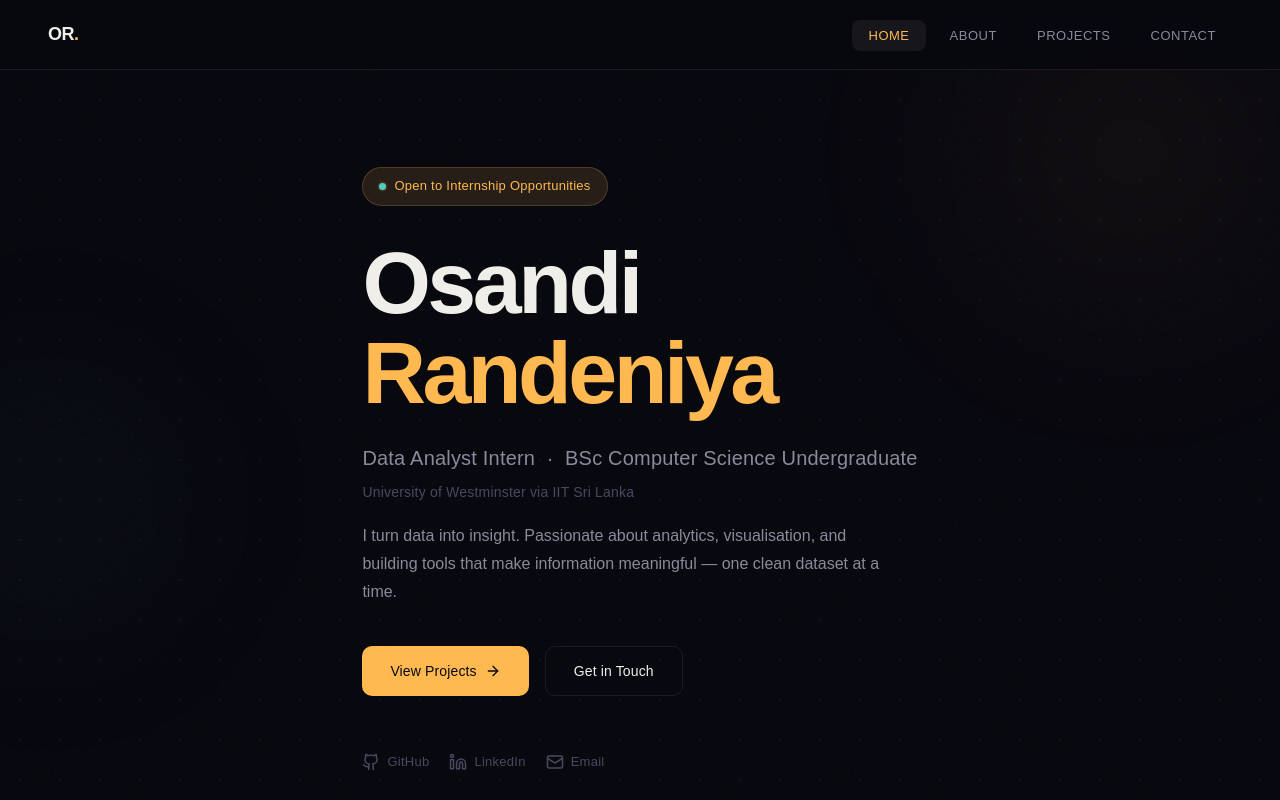
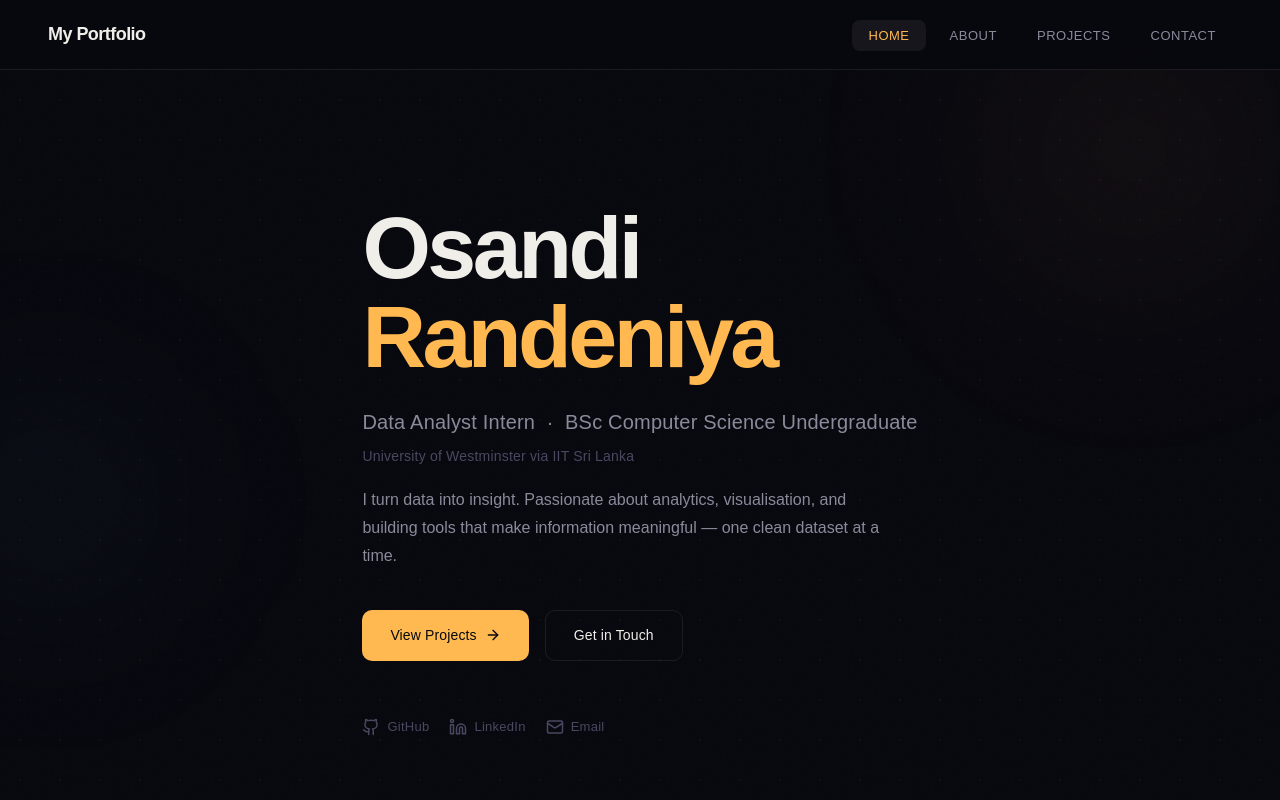
Before and after one commit to osandipabasara-design/personal-portfolio, a React (Vite) app: page / in a window 1280 px wide. Shown: the top 800 px of the page. Built offline with nearby package versions, Linux system fonts and the light colour scheme.

Commit message:
added my image

```diff
--- a/src/components/Navbar.tsx
+++ b/src/components/Navbar.tsx
@@ -18,7 +18,7 @@ const Navbar: React.FC = () => {
   return (
     <nav style={{ boxShadow: scrolled ? '0 4px 30px rgba(0,0,0,0.3)' : 'none' }}>
       <span className="nav-logo">
-        OR<span>.</span>
+        My Portfolio
       </span>
 
       <ul className={`nav-links${open ? ' open' : ''}`}>
--- a/src/pages/About.tsx
+++ b/src/pages/About.tsx
@@ -72,6 +72,36 @@ const About: React.FC = () => {
             <div className="anim-fade-up-2">
               <div
                 style={{
+                  width: 140,
+                  height: 140,
+                  borderRadius: '50%',
+                  overflow: 'hidden',
+                  marginBottom: 28,
+                  border: '2px solid var(--accent)',
+                  padding: 4,
+                  boxShadow: '0 10px 30px rgba(0,0,0,0.5)',
+                }}
+              >
+                <img
+                  src="/profile.jpg"
+                  alt="Osandi Randeniya"
+                  style={{
+                    width: '100%',
+                    height: '100%',
+                    objectFit: 'cover',
+                    objectPosition: 'center top',
+                    borderRadius: '50%',
+                    background: 'var(--bg-card2)',
+                  }}
+                  onError={e => {
+                    (e.target as HTMLImageElement).src =
+                      'https://ui-avatars.com/api/?name=Osandi+Randeniya&background=ffb950&color=08080f&size=150';
+                  }}
+                />
+              </div>
+
+              <div
+                style={{
                   fontSize: 17,
                   lineHeight: 1.85,
                   color: 'var(--text-secondary)',
@@ -96,7 +126,7 @@ const About: React.FC = () => {
                 <p>
                   I'm actively seeking a{' '}
                   <span style={{ color: 'var(--teal)', fontWeight: 500 }}>
-                    Data Analyst Internship
+                    Data Analyst Role
                   </span>{' '}
                   where I can apply my analytical skills, contribute to real business
                   insights, and grow in a hands-on, professional environment.
--- a/src/pages/Contact.tsx
+++ b/src/pages/Contact.tsx
@@ -65,7 +65,7 @@ const Contact: React.FC = () => {
           <span className="section-label anim-fade-up-1">Let's Connect</span>
           <h1 className="section-title anim-fade-up-2">Get in Touch</h1>
           <p className="section-sub anim-fade-up-3">
-            Open to internship opportunities, collaborations, and conversations. Reach
+            Open to general opportunities, collaborations, and conversations. Reach
             out — I'd love to hear from you.
           </p>
         </div>
@@ -119,7 +119,7 @@ const Contact: React.FC = () => {
                   name="subject"
                   value={form.subject}
                   onChange={handleChange}
-                  placeholder="Internship opportunity, collaboration..."
+                  placeholder="Career opportunity, collaboration..."
                 />
               </div>
 
@@ -318,24 +318,7 @@ const Contact: React.FC = () => {
                 </div>
               </div>
 
-              {/* Availability note */}
-              <div
-                style={{
-                  padding: '20px 24px',
-                  borderRadius: 14,
-                  background: 'linear-gradient(135deg, rgba(255,185,80,0.08), rgba(78,205,196,0.06))',
-                  border: '1px solid var(--border-hover)',
-                  fontSize: 14,
-                  color: 'var(--text-secondary)',
-                  lineHeight: 1.7,
-                }}
-              >
-                <span style={{ display: 'block', fontWeight: 600, color: 'var(--accent)', marginBottom: 6, fontSize: 13, textTransform: 'uppercase', letterSpacing: '0.06em' }}>
-                  Currently Available
-                </span>
-                Open to internship opportunities in data analytics, web development, or
-                software engineering. Based in Sri Lanka — remote-friendly.
-              </div>
+
             </div>
           </div>
         </div>
--- a/src/pages/Home.tsx
+++ b/src/pages/Home.tsx
@@ -34,31 +34,7 @@ const Home: React.FC = () => {
       >
         <div className="container">
           <div style={{ maxWidth: 720 }}>
-            {/* Status badge */}
-            <div className="anim-fade-up-1" style={{ marginBottom: 32 }}>
-              <span
-                className="badge"
-                style={{
-                  display: 'inline-flex',
-                  alignItems: 'center',
-                  gap: 8,
-                  padding: '8px 16px',
-                  fontSize: 13,
-                }}
-              >
-                <span
-                  style={{
-                    width: 7,
-                    height: 7,
-                    borderRadius: '50%',
-                    background: '#4ecdc4',
-                    animation: 'pulse-glow 2s infinite',
-                    flexShrink: 0,
-                  }}
-                />
-                Open to Internship Opportunities
-              </span>
-            </div>
+
 
             {/* Name */}
             <h1
```
Also changed, not shown: public/profile.jpg (added), 1 other file (tests, documents, lock files or other folders).
